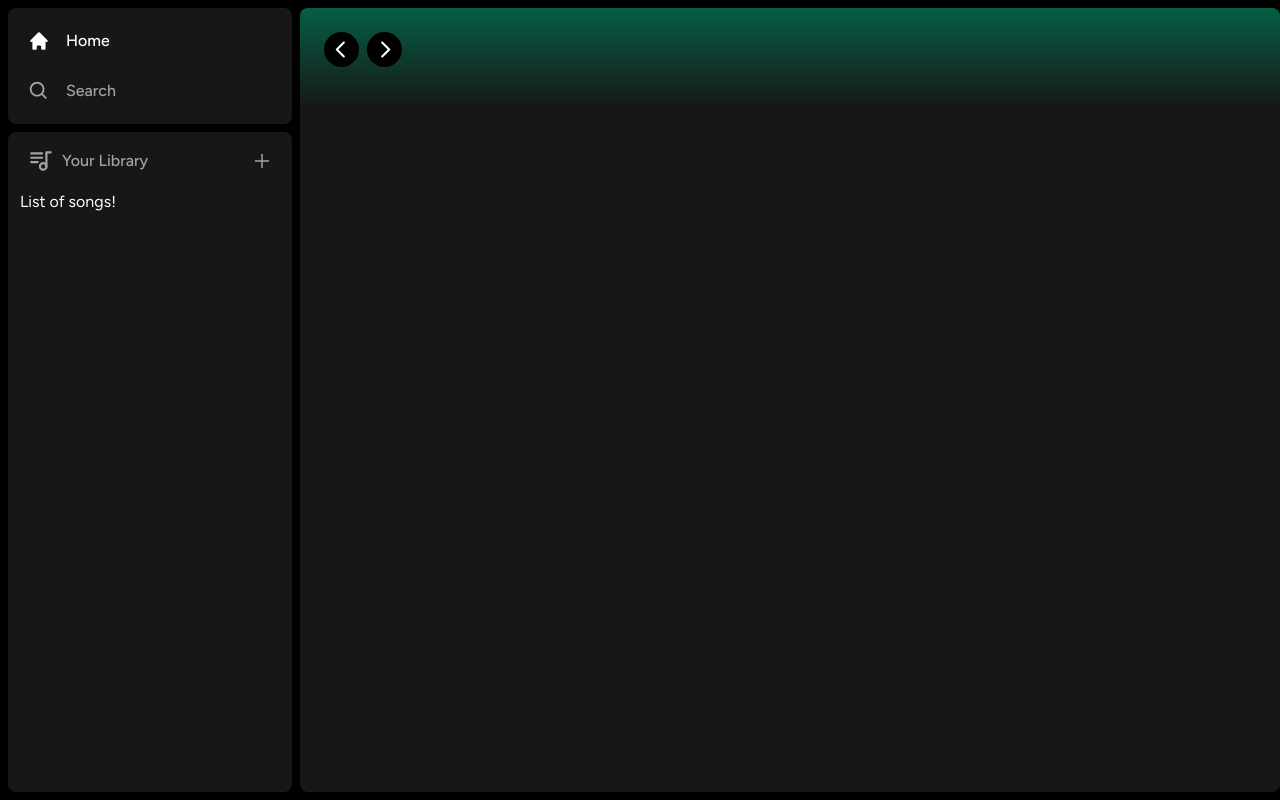
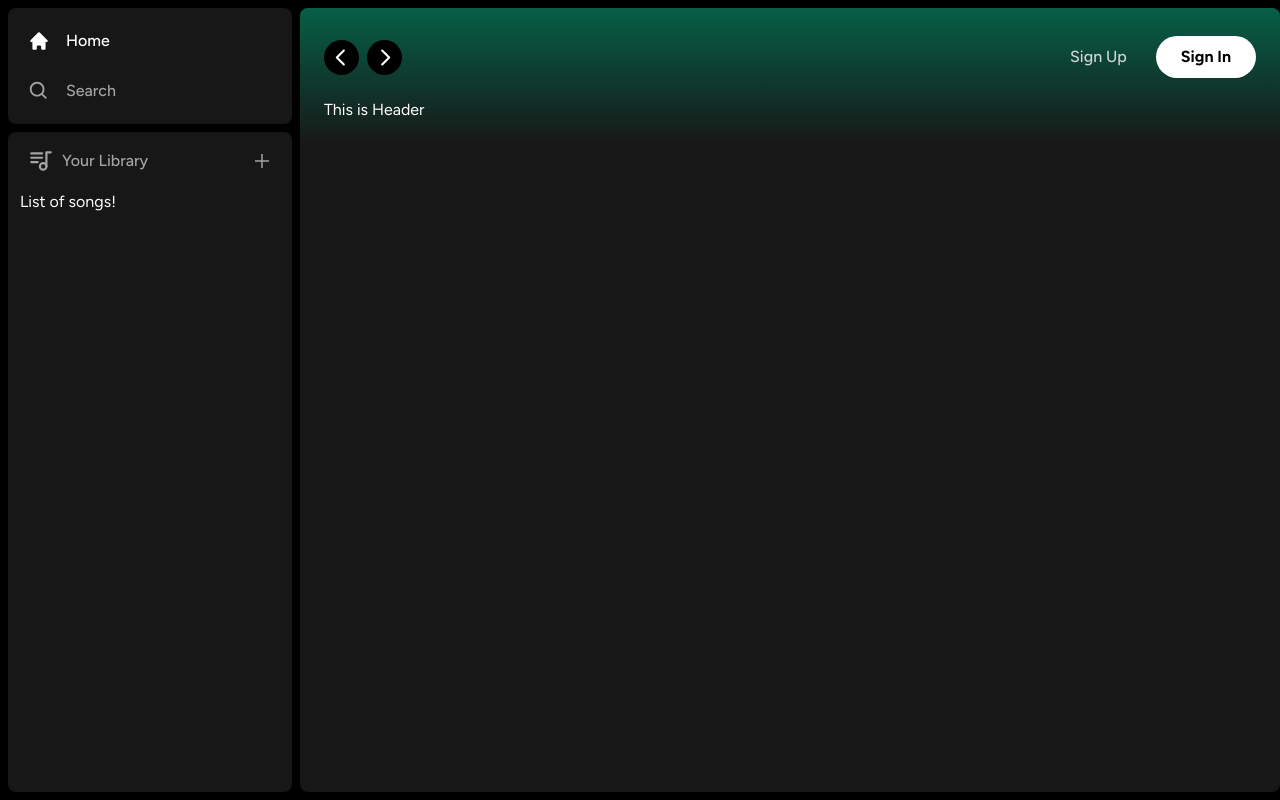
Before and after one commit to kdotcui/spotify-clone, a Next.js app: page / in a window 1280 px wide. Built offline with nearby package versions, Linux system fonts and the light colour scheme.

Commit message:
created signin signup buttons

```diff
--- a/app/(site)/page.tsx
+++ b/app/(site)/page.tsx
@@ -10,7 +10,7 @@
       overflow-hidden
       overflow-y-auto
     ">
-      <Header>hi</Header>
+      <Header>This is Header</Header>
 
 
     </div>
--- a/components/Button.tsx
+++ b/components/Button.tsx
@@ -1,20 +1,42 @@
-// import { forwardRef } from "react";
+import { forwardRef } from "react";
+import { twMerge } from "tailwind-merge";
 
-// interface ButtonProps
-//   extends React.ButtonHTMLAttributes<HTMLButtonElement> {}
+interface ButtonProps
+  extends React.ButtonHTMLAttributes<HTMLButtonElement> {}
 
-// const Button = forwardRef<HTMLButtonElement,ButtonProps>(({
-//   className,
-//   children,
-//   disabled,
-//   type="button",
-//   ...props
-// }, ref) => {
-//   return (
-//     <button></button>
-//   )
-// })
+const Button = forwardRef<HTMLButtonElement, ButtonProps>(({
+  className,
+  children,
+  disabled,
+  type="button",
+  ...props
+}, ref) => {
+  return (
+    <button
+      type = {type}
+      className={twMerge(`
+        w-full rounded-full
+        bg-green-500
+        border
+        border-transparent
+        px-3
+        py-3
+        disabled:cursor-not-allowed
+        disabled:opacity-50
+        text-black
+        font-bold
+        hover:opacity-75
+        transition
+      `, className)}
+      disabled={disabled}
+      ref={ref}
+      {...props}
+    >
+      {children}
+    </button>
+  )
+})
 
-// Button.displayName = "Button";
+Button.displayName = "Button";
 
-// export default Button;
+export default Button;
--- a/components/Header.tsx
+++ b/components/Header.tsx
@@ -58,14 +58,25 @@
         >
           <>
             <div>
-              {/* <Button>
-                Sign up
-              </Button> */}
+              <Button
+                onClick={() => {}}
+                className="bg-transparent text-neutral-300 font-medium"
+              >
+                Sign Up
+              </Button>
+            </div>
+            <div>
+              <Button
+                onClick={() => {}}
+                className="bg-white px-6 py-2"
+              >
+                Sign In
+              </Button>
             </div>
           </>
-
         </div>
       </div>
+      {children}
     </div>
   )
 }
```
